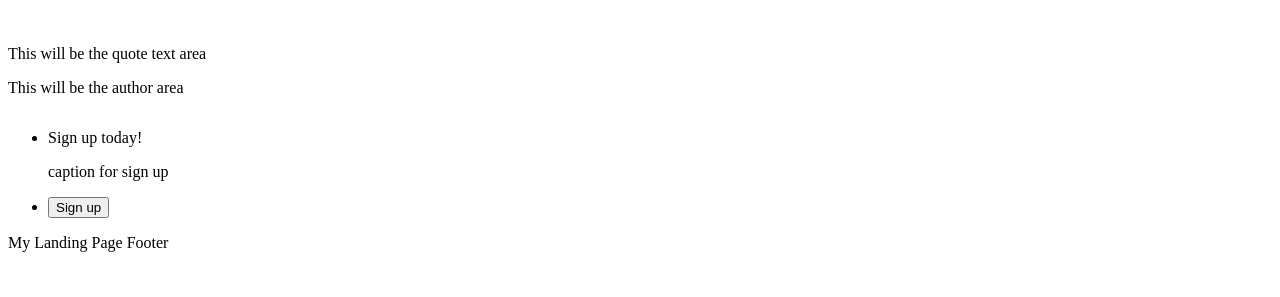
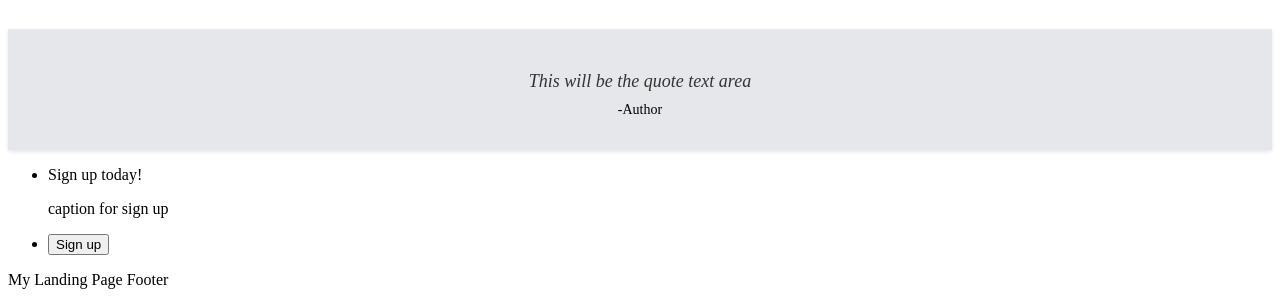
Before and after one commit to bigar-58/odin-landing-page, a plain HTML site: page index.html in a window 1280 px wide. Shown: the part 573-870 px from the top of the page. Before the commit the page ends 833 px from the top, so only its background shows below. Drawn offline with Linux system fonts and the light colour scheme.

Commit message:
Fix html file quotes section and add styles

```diff
--- a/index.html
+++ b/index.html
@@ -62,15 +62,15 @@
             </div>
         </div>
     <div class="quotes">
-        <div class="quote_text">
-            <p>This will be the quote text area</p>
+        <div class="quote-text">
+            This will be the quote text area
         </div>
-        <div class="quote_author">
-            <p>This will be the author area</p>
+        <div class="quote-author">
+            -Author
         </div>
     </div>
     <div class="signup">
-        <div class="signup_info">
+        <div class="signup-info">
             <ul>
                 <li>
                     <p>Sign up today!</p>
--- a/styles.css
+++ b/styles.css
@@ -88,7 +88,32 @@ a {
 }
 
 /* Styles for the quotes section*/
+.quotes {
+    background: #e5e7eb;
+    display: flex;
+    flex-direction: column;
+    padding: 32px 48px;
+    box-shadow: 0 2px 4px rgba(0,0,0,0.1);
+}
 
+.quote-text {
+    font-style: italic;
+    font-size: 18px;
+    color: #333;
+    text-align: center;
+    margin: 10px;
+}
+
+.quote-author {
+    font-size: 14px;
+    text-align: center;
+    align-self: flex-end;
+    width: 100%;
+
+}
 /* Styles for the signup section*/
 
+
+
+
 /* Styles for the footer section*/
```
